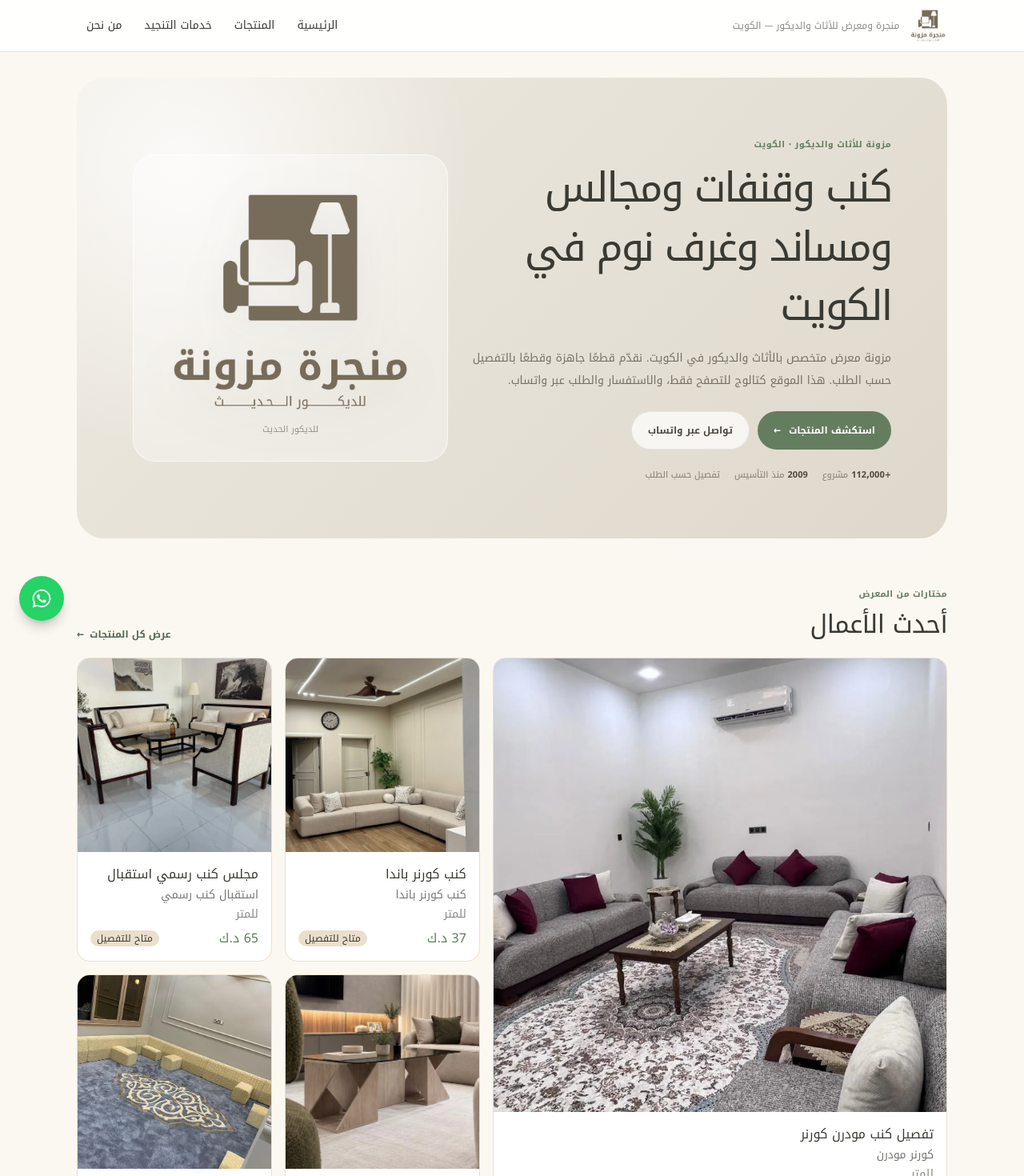
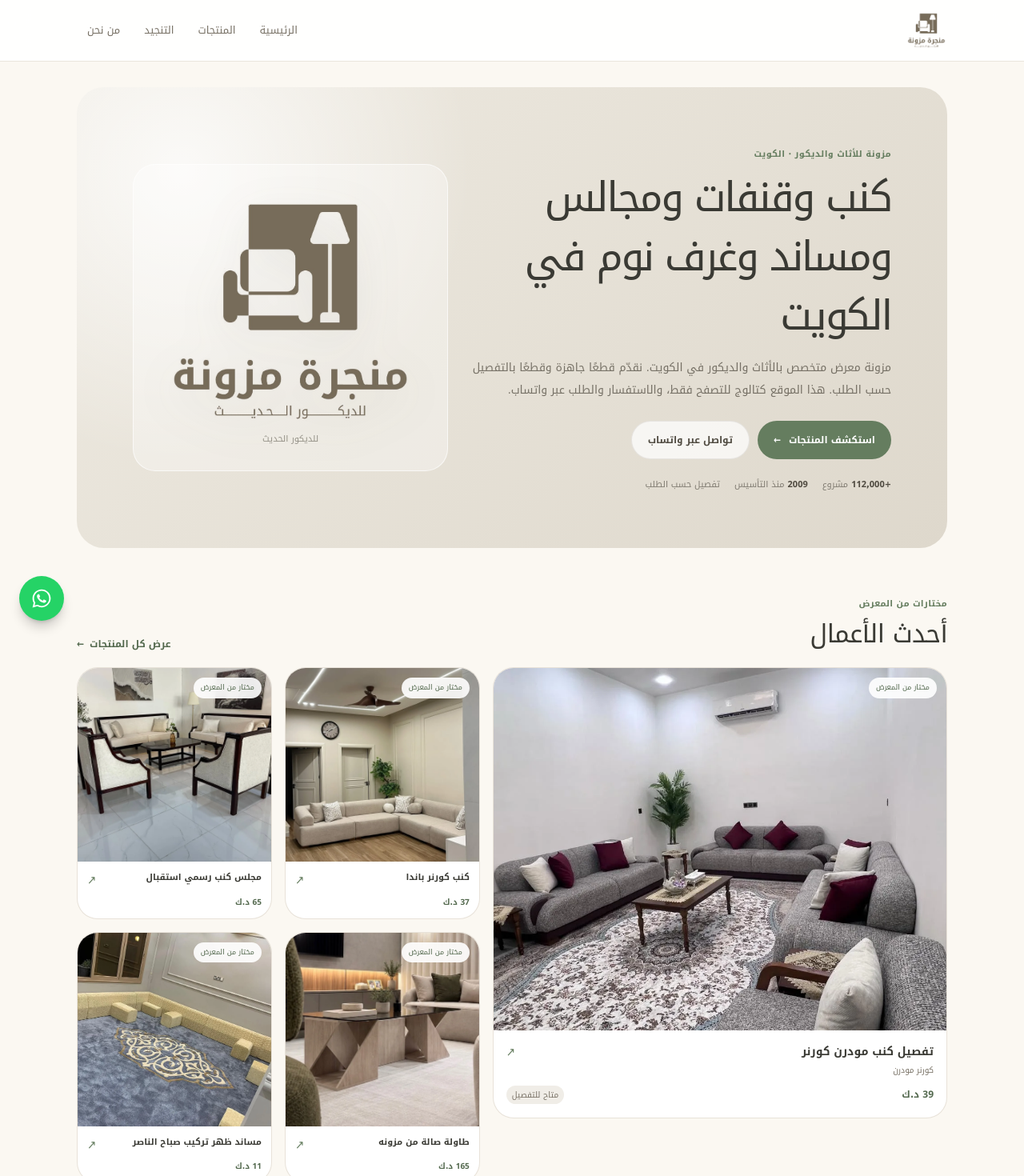
Before and after one commit to mzunhkw/mzunhkw.github.io, a Next.js app: page / in a window 1280 px wide. Shown: the top 1470 px of the page at 80% size. Built offline with nearby package versions, Linux system fonts and the light colour scheme.

Commit message:
Add files via upload

```diff
--- a/src/components/Header.tsx
+++ b/src/components/Header.tsx
@@ -3,33 +3,29 @@
 
 export default function Header() {
   return (
-    <header className="bg-white/90 backdrop-blur border-b border-sand sticky top-0 z-20">
-      <div className="max-w-6xl mx-auto px-4 sm:px-8 min-h-14 sm:min-h-16 flex items-center justify-between gap-4">
-        <Link href="/" className="flex items-center gap-3" aria-label={`${siteConfig.name} — الرئيسية`}>
+    <header className="site-header">
+      <div className="header-inner max-w-6xl mx-auto px-4 sm:px-8">
+        <Link href="/" className="brand-link" aria-label={`${siteConfig.name} — الرئيسية`}>
           {/* eslint-disable-next-line @next/next/no-img-element */}
           <img
             src="/logo.png"
-            alt={`شعار ${siteConfig.name} للأثاث`}
+            alt={`شعار ${siteConfig.name} للأثاث والديكور`}
             width={900}
             height={194}
-            className="h-9 sm:h-11 w-auto"
+            className="brand-logo"
           />
-          <span className="hidden md:inline text-xs text-ink/60">{siteConfig.tagline}</span>
         </Link>
-        <nav className="flex items-center gap-1 text-sm">
-          <Link href="/" className="px-3 py-2 rounded-full hover:bg-sage-mist">
-            الرئيسية
-          </Link>
-          <Link href="/products/" className="px-3 py-2 rounded-full hover:bg-sage-mist">
-            المنتجات
-          </Link>
-          <Link href="/#خدمات-التنجيد" className="px-3 py-2 rounded-full hover:bg-sage-mist">
-            خدمات التنجيد
-          </Link>
-          <Link href="/من-نحن/" className="px-3 py-2 rounded-full hover:bg-sage-mist">
-            من نحن
-          </Link>
+
+        <nav className="desktop-nav" aria-label="التنقل الرئيسي">
+          <Link href="/" className="nav-link">الرئيسية</Link>
+          <Link href="/products/" className="nav-link">المنتجات</Link>
+          <Link href="/#خدمات-التنجيد" className="nav-link">التنجيد</Link>
+          <Link href="/من-نحن/" className="nav-link">من نحن</Link>
         </nav>
+
+        <Link href="/products/" className="header-cta">
+          المنتجات
+        </Link>
       </div>
     </header>
   );
--- a/src/components/ProductCard.tsx
+++ b/src/components/ProductCard.tsx
@@ -2,37 +2,51 @@
 import { Product, availabilityLabels } from '@/lib/types';
 import { formatPrice } from '@/lib/catalog';
 
-export default function ProductCard({ product }: { product: Product }) {
+type ProductCardProps = {
+  product: Product;
+  featured?: boolean;
+  compact?: boolean;
+};
+
+export default function ProductCard({ product, featured = false, compact = false }: ProductCardProps) {
   const image = product.images[0];
+
   return (
     <Link
       href={`/products/${product.slug}/`}
-      className="group block bg-white border border-sand rounded-2xl overflow-hidden hover:border-sage-soft transition-colors"
+      className={`product-card ${featured ? 'product-card-featured' : ''} ${compact ? 'product-card-compact' : ''}`}
     >
-      <div className="aspect-square bg-sage-mist overflow-hidden">
+      <div className="product-media">
         {image ? (
           // eslint-disable-next-line @next/next/no-img-element
           <img
             src={image}
             alt={product.title}
-            loading="lazy"
-            className="w-full h-full object-cover group-hover:scale-[1.03] transition-transform duration-300"
+            width={900}
+            height={900}
+            loading={featured ? 'eager' : 'lazy'}
+            fetchPriority={featured ? 'high' : 'auto'}
+            className="product-image"
           />
         ) : (
-          <div className="h-full grid place-items-center text-sm text-sage/70">بدون صورة بعد</div>
+          <div className="product-placeholder">بدون صورة بعد</div>
         )}
+        {product.featured && <span className="product-badge">مختار من المعرض</span>}
       </div>
-      <div className="p-3 sm:p-4 space-y-1">
-        <h3 className="font-medium text-sm sm:text-base leading-snug line-clamp-2">{product.title}</h3>
+
+      <div className="product-body">
+        <div className="product-title-row">
+          <h3>{product.title}</h3>
+          <span aria-hidden="true" className="product-arrow">↗</span>
+        </div>
+
         {product.shortDescription && (
-          <p className="hidden sm:block text-sm text-ink/70 line-clamp-2">{product.shortDescription}</p>
+          <p className="product-description">{product.shortDescription}</p>
         )}
-        <p className="text-xs sm:text-sm text-ink/60">{product.size}</p>
-        <div className="flex items-center justify-between gap-2 pt-1">
-          <span className="text-sm sm:text-base font-medium text-sage">{formatPrice(product.price)} د.ك</span>
-          <span className="text-[11px] sm:text-xs bg-sand rounded-full px-2 py-0.5 whitespace-nowrap">
-            {availabilityLabels[product.availability]}
-          </span>
+
+        <div className="product-meta">
+          <span>{formatPrice(product.price)} د.ك</span>
+          <span>{availabilityLabels[product.availability]}</span>
         </div>
       </div>
     </Link>
```
